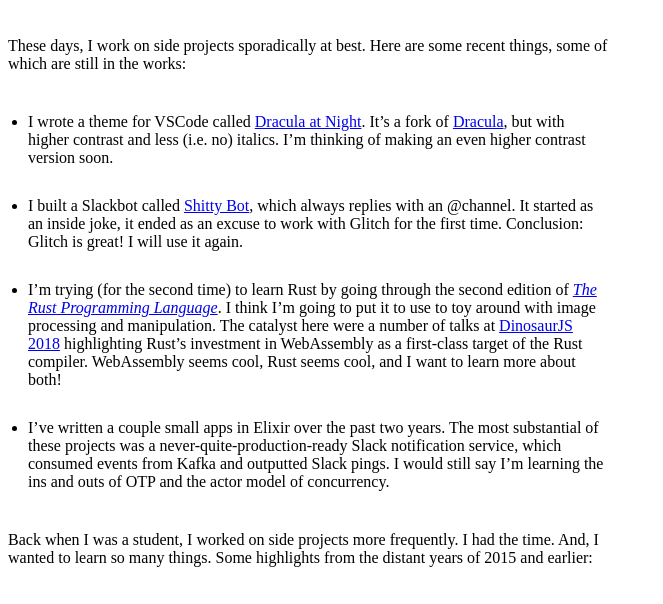
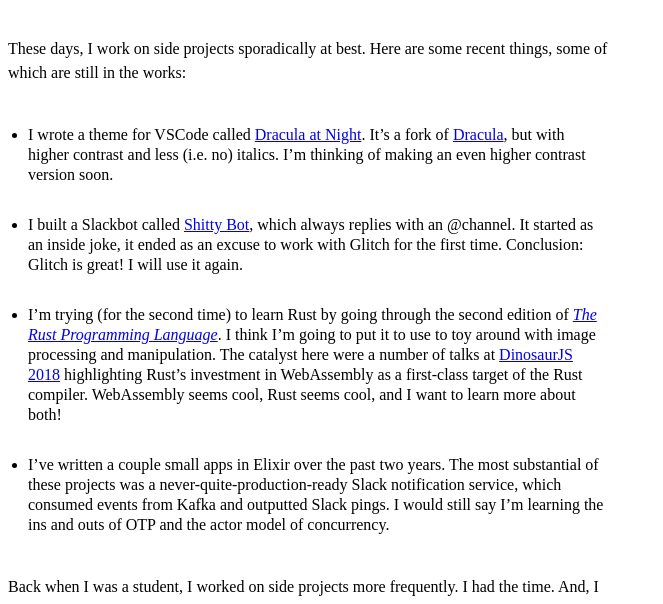
Before and after one commit to bceskavich/ceskavich.com, a Gatsby site: page /projects in a window 1280 px wide. Shown: the part 126-730 px from the top of the page, without its empty margins (0-663 px from the left). Built offline with nearby package versions, Linux system fonts and the light colour scheme; Gatsby itself is replaced by a stand-in of ours.

Commit message:
Adjust line-height on projects page

```diff
--- a/src/pages/projects.js
+++ b/src/pages/projects.js
@@ -11,11 +11,13 @@ const ProjectsContainer = styled.div`
 const Title = DynamicHeader.extend``;
 
 const DetailsChunk = styled.div`
+  line-height: 1.5;
   max-width: 600px;
   margin: 40px 0px;
 `;
 
 const ProjectsList = styled.ul`
+  line-height: 1.25;
   padding-left: 20px;
   li {
     margin-bottom: 30px;
```
